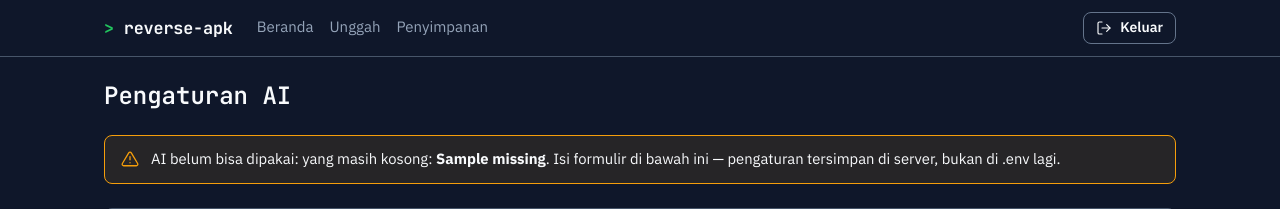
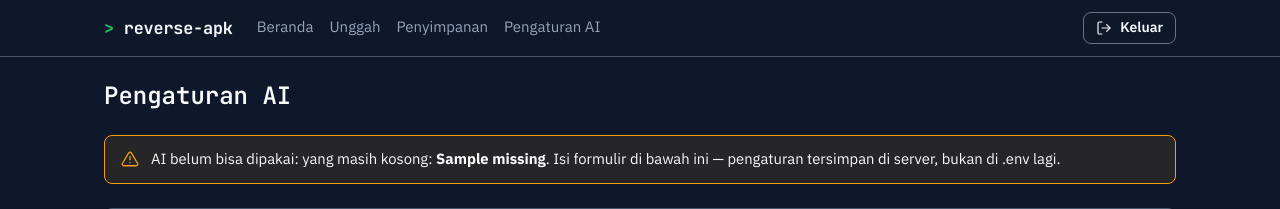
Before and after one commit to seseegy/reverse-apk, a FastAPI app: template services/web/app/templates/ai_settings.html in a window 1280 px wide. Shown: the top 209 px of the page. Run offline with FastAPI, Linux system fonts and the light colour scheme; the template is opened without the code that fills it: most values are stand-ins (such as "Sample title", 1, 10 or a date in 2020); parts of the project's set-up code (start-up, migrations or seed data) failed here and were passed over; some libraries are stand-ins or nearby versions.

Commit message:
ai settings: tautan navigasi Pengaturan AI

```diff
--- a/services/web/app/templates/_header.html
+++ b/services/web/app/templates/_header.html
@@ -6,6 +6,7 @@
       <a href="/"{% if nav == 'dashboard' %} aria-current="page"{% endif %}>Beranda</a>
       <a href="/upload"{% if nav == 'upload' %} aria-current="page"{% endif %}>Unggah</a>
       <a href="/storage"{% if nav == 'storage' %} aria-current="page"{% endif %}>Penyimpanan</a>
+      <a href="/pengaturan/ai"{% if nav == 'ai_settings' %} aria-current="page"{% endif %}>Pengaturan AI</a>
     </nav>
     <form method="post" action="/logout" class="header-user">
       <input type="hidden" name="csrf" value="{{ csrf }}">
```
